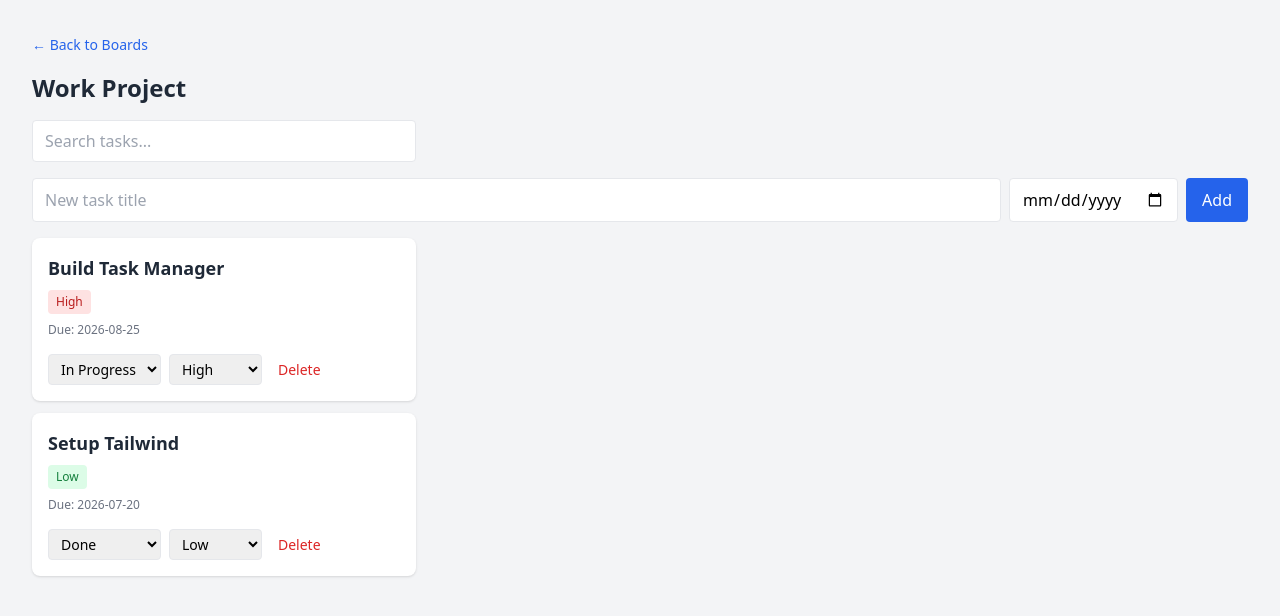
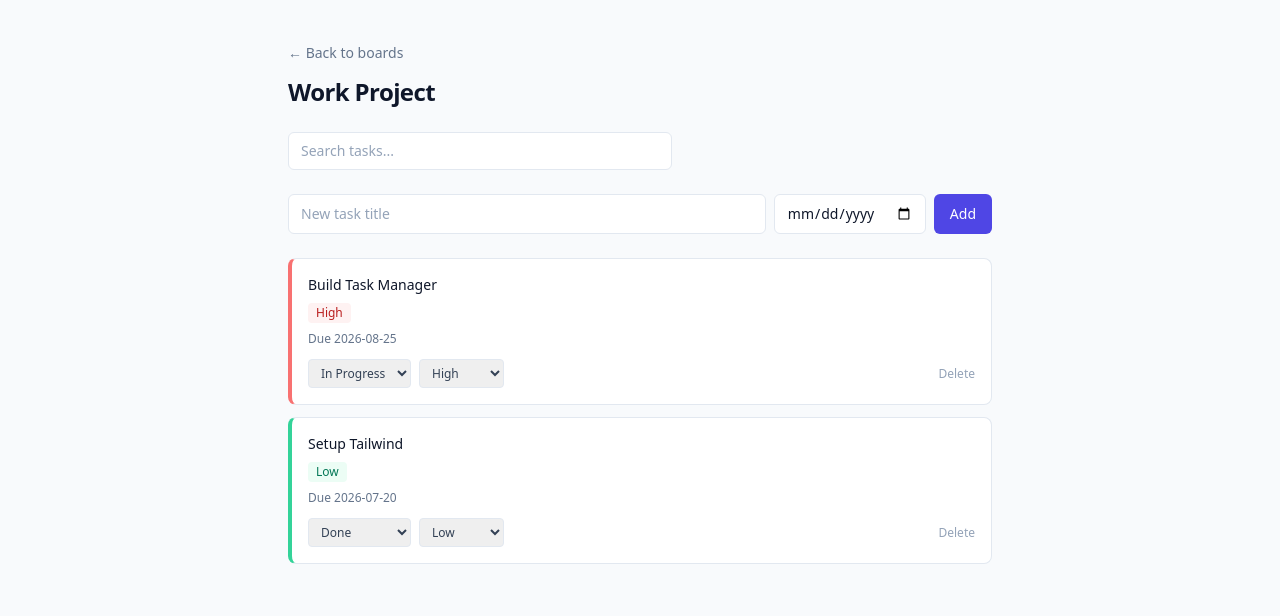
Before and after one commit to Purvjadh/TaskFlow, a React (Vite) app: page /board/1 in a window 1280 px wide. Shown: the top 616 px of the page. Built offline with nearby package versions, Linux system fonts and the light colour scheme.

Commit message:
add new features with fixing bugs

```diff
--- a/src/App.jsx
+++ b/src/App.jsx
@@ -1,75 +1,18 @@
 import {useState} from "react"
-
-
 import { BrowserRouter, Routes, Route } from 'react-router-dom'
 import BoardsPage from "./pages/BoardsPage.jsx"
-import BoardsDetailPage from "./pages/BoardsDetailPage"
+import BoardsDetailPage from "./pages/BoardsDetailPage.jsx"
 import { TaskProvider } from "./context/TaskContext.jsx"
 
 export default function App() {
-   const [tasks,setTasks]=useState([
-    { id: 1, title: "Learn React Hooks", status: "To Do",priority:"Medium", dueDate: "2026-08-05",boardId: 2 },
-    { id: 2, title: "Build Task Manager", status: "In Progress",priority:"High", dueDate: "2026-08-25",boardId: 1  },
-    { id: 3, title: "Setup Tailwind", status: "Done",priority:"Low", dueDate: "2026-07-20",boardId: 1 },
-  ])
 
-  const [boards, setBoards] = useState([
-    { id: 1, name: "Work Project" },
-    { id: 2, name: "Personal" },
-  ])
-
-    function handleDelete(taskId){
-    setTasks(tasks.filter((task) => task.id  !== taskId))
-  }
-
-  function handleAdd(title,newDueDate,boardId){
-     const newTask = {
-      id: Date.now(),
-      title: title,
-      status: "To Do",
-      priority:"Medium",
-      dueDate:newDueDate,
-      boardId:boardId
-    }
-
-    setTasks([...tasks,newTask])
-
-
-  }
-
-  function handleStatusChange(taskId,newStatus){
-    setTasks(tasks.map((task) => task.id == taskId ? {...task,status:newStatus}: task ))
-  }
-
-  function handlePriorityChange(taskId,newPriority){
-    setTasks(
-      tasks.map((task) => (
-        task.id === taskId ? {...task,priority:newPriority}:task
-      ))
-    )
-  }
-
-  function handleAddBoard(boardName) {
-  const newBoard = { id: Date.now(), name: boardName }
-  setBoards([...boards, newBoard])   // Ab kaam karega, kyunki setBoards prop se mila
-}
 
   return(
    <TaskProvider>
       <BrowserRouter>
       <Routes>
-        <Route path="/" element={<BoardsPage boards={boards} setBoards={setBoards} onAddBoard={handleAddBoard}/>} />
-        <Route
-        path="/board/:boardId"
-        element={
-        <BoardsDetailPage
-        boards={boards}
-        tasks={tasks}
-        onDelete={handleDelete}
-        onAdd={handleAdd}
-        onStatusChange={handleStatusChange}
-        onPriorityChange={handlePriorityChange}
-        />} />
+        <Route path="/" element={<BoardsPage />} />
+        <Route path="/board/:boardId" element={<BoardsDetailPage />} />
       </Routes>
    </BrowserRouter>
    </TaskProvider>
--- a/src/components/TaskCard.jsx
+++ b/src/components/TaskCard.jsx
@@ -1,39 +1,72 @@
-function TaskCard({task,onStatusChange,onDelete,onPriorityChange}){
+import { useContext,useState } from "react"
+import TaskContext from "../context/TaskContext.jsx"
 
-function getPriorityColor(priority) {
-  if (priority === "High") return "bg-red-100 text-red-700"
-  if (priority === "Medium") return "bg-yellow-100 text-yellow-700"
-  return "bg-green-100 text-green-700"
+function TaskCard({task}){
+
+const [isEditing, setIsEditing] = useState(false)
+const [editedTitle, setEditedTitle] = useState(task.title)
+
+const{handleDelete,handlePriorityChange,handleStatusChange,handleEditTitle}=useContext(TaskContext)
+
+function getPriorityStyles(priority) {
+  if (priority === "High") return { badge: "bg-red-50 text-red-700", border: "border-l-red-400" }
+  if (priority === "Medium") return { badge: "bg-amber-50 text-amber-700", border: "border-l-amber-400" }
+  return { badge: "bg-emerald-50 text-emerald-700", border: "border-l-emerald-400" }
   }
 
   function isOverdue() {
-    if (!task.dueDate) return false          // agar due date hi nahi di, overdue nahi ho sakta
-    if (task.status === "Done") return false  // jo task khatam ho chuka, wo overdue nahi maana jaata
-    const today = new Date().toISOString().split("T")[0]   // aaj ki date, "YYYY-MM-DD" format mein
-    return task.dueDate < today               // agar due date aaj se pehle hai, overdue hai
+    if (!task.dueDate) return false
+    if (task.status === "Done") return false
+    const today = new Date().toISOString().split("T")[0]
+    return task.dueDate < today
   }
 
+  function handleSaveEdit() {
+    handleEditTitle(task.id, editedTitle)
+    setIsEditing(false)
+  }
+
+  const priorityStyles = getPriorityStyles(task.priority)
 
     return(
-         <div  className="bg-white rounded-lg shadow p-4 max-w-sm mb-3">
+         <div className={`bg-white border border-slate-200 border-l-4 ${priorityStyles.border} rounded-lg p-4 mb-3`}>
 
-        <h3 className="text-lg font-semibold text-gray-800">{task.title}</h3>
+        {isEditing ? (
+          <input
+            type="text"
+            value={editedTitle}
+            onChange={(e) => setEditedTitle(e.target.value)}
+            onBlur={handleSaveEdit}
+            onKeyDown={(e) => e.key === "Enter" && handleSaveEdit()}
+            autoFocus
+            className="text-sm font-medium text-slate-900 border border-indigo-300 rounded px-2 py-1 w-full focus:outline-none focus:ring-1 focus:ring-indigo-500"
+          />
+        ) : (
+          <h3
+            onClick={() => setIsEditing(true)}
+            className="text-sm font-medium text-slate-900 cursor-pointer hover:text-indigo-600"
+          >
+            {task.title}
+          </h3>
+        )}
 
-        <span className={`inline-block text-xs px-2 py-1 rounded mt-2 ${getPriorityColor(task.priority)}`}>
+
+
+        <span className={`inline-block text-xs font-medium px-2 py-0.5 rounded mt-2 ${priorityStyles.badge}`}>
              {task.priority}
         </span>
 
          {task.dueDate && (
-        <p className={`text-xs mt-2 ${isOverdue() ? "text-red-600 font-semibold" : "text-gray-500"}`}>
-          Due: {task.dueDate} {isOverdue() && "(Overdue)"}
+        <p className={`text-xs mt-2 ${isOverdue() ? "text-red-600 font-medium" : "text-slate-500"}`}>
+          Due {task.dueDate} {isOverdue() && "· Overdue"}
         </p>
       )}
 
-        <div className="flex items-center gap-2 mt-2">
+        <div className="flex items-center gap-2 mt-3">
         <select
             value={task.status}
-            onChange={(e) => onStatusChange(task.id,e.target.value) }
-            className="mt-2 text-sm border rounded px-2 py-1"
+            onChange={(e) => handleStatusChange(task.id,e.target.value) }
+            className="text-xs border border-slate-200 rounded px-2 py-1 text-slate-700 focus:outline-none focus:ring-1 focus:ring-indigo-500"
             >
             <option value="To Do">To Do</option>
             <option value="In Progress">In Progress</option>
@@ -42,19 +75,18 @@ function getPriorityColor(priority) {
 
          <select
          value={task.priority}
-         onChange={(e) => onPriorityChange(task.id,e.target.value) }
-         className="mt-2 text-sm border rounded px-2 py-1"
+         onChange={(e) => handlePriorityChange(task.id,e.target.value) }
+         className="text-xs border border-slate-200 rounded px-2 py-1 text-slate-700 focus:outline-none focus:ring-1 focus:ring-indigo-500"
         >
           <option value="Low">Low</option>
           <option value="Medium">Medium</option>
           <option value="High">High</option>
         </select>
 
-
-
-        <button onClick={() => onDelete(task.id)} className="mt-2 ml-2 text-sm text-red-600 hover:text-red-800">Delete</button>
+        <button onClick={() => handleDelete(task.id)} className="ml-auto text-xs text-slate-400 hover:text-red-600 transition-colors">
+          Delete
+        </button>
         </div>
-
 
           </div>
     )
--- a/src/components/TaskForm.jsx
+++ b/src/components/TaskForm.jsx
@@ -1,36 +1,48 @@
-import { useState } from "react"
+import { useContext, useState } from "react"
+import TaskContext from "../context/TaskContext.jsx"
 
 function TaskForm({onAddTask}){
      const [newTaskTitle, setNewTaskTitle] = useState("")
-      const [ newDueDate,setNewDueDate] = useState("")
+     const [newDueDate,setNewDueDate] = useState("")
+     const [error, setError] = useState("")
 
      function handleAddTask(){
+       if (!newTaskTitle.trim()) {
+         setError("Task title can't be empty")
+         return
+       }
        onAddTask(newTaskTitle,newDueDate)
        setNewTaskTitle("")
        setNewDueDate("")
+       setError("")
+     }
+
+     function handleTitleChange(e) {
+       setNewTaskTitle(e.target.value)
+       if (error) setError("")
      }
 
     return(
-       <div className="mb-4 flex gap-2">
+       <div className="mb-6">
+         <div className="flex gap-2">
           <input
           type="text"
           value={newTaskTitle}
           placeholder="New task title"
-        className="border rounded px-3 py-2 flex-1"
-        onChange={(e) => {setNewTaskTitle(e.target.value)}}
-        >
-
-        </input>
+          className={`border rounded-md px-3 py-2 text-sm text-slate-900 placeholder:text-slate-400 focus:outline-none focus:ring-2 focus:ring-indigo-500 focus:border-transparent flex-1 ${error ? "border-red-300" : "border-slate-200"}`}
+          onChange={handleTitleChange}
+          />
 
           <input
             type="date"
             value={newDueDate}
             onChange={(e) => setNewDueDate(e.target.value)}
-        className="border rounded px-3 py-2"
+            className="border border-slate-200 rounded-md px-3 py-2 text-sm text-slate-900 focus:outline-none focus:ring-2 focus:ring-indigo-500 focus:border-transparent"
           />
-        <button  className="bg-blue-600 text-white px-4 py-2 rounded" onClick={handleAddTask}>Add</button>
+            <button className="bg-indigo-600 text-white text-sm font-medium px-4 py-2 rounded-md hover:bg-indigo-700 transition-colors" onClick={handleAddTask}>Add</button>
          </div>
-
+         {error && <p className="text-xs text-red-600 mt-1">{error}</p>}
+       </div>
     )
 }
 
--- a/src/components/TaskList.jsx
+++ b/src/components/TaskList.jsx
@@ -1,16 +1,13 @@
 import TaskCard from "./TaskCard.jsx"
 
-function TaskList({onDelete,onPriorityChange,onStatusChange,tasks}){
+function TaskList({tasks}){
     return(
-        <div>
+        <div className="space-y-3">
         {
         tasks.map((task) =>(
           <TaskCard
             task={task}
             key={task.id}
-            onStatusChange={onStatusChange}
-            onDelete={onDelete}
-            onPriorityChange={onPriorityChange}
           />
         ))
       }
--- a/src/context/TaskContext.jsx
+++ b/src/context/TaskContext.jsx
@@ -1,20 +1,36 @@
 import { createContext } from "react";
-import { useState } from "react";
+import { useState,useEffect } from "react";
 const TaskContext=createContext(null)
 
 
 
 export function TaskProvider({ children }) {
-  const [tasks, setTasks] = useState([
-    { id: 1, title: "Learn React Hooks", status: "To Do", priority: "Medium", dueDate: "2026-08-05", boardId: 2 },
-    { id: 2, title: "Build Task Manager", status: "In Progress", priority: "High", dueDate: "2026-08-25", boardId: 1 },
-    { id: 3, title: "Setup Tailwind", status: "Done", priority: "Low", dueDate: "2026-07-20", boardId: 1 },
-  ])
+  const [tasks, setTasks] = useState(() => {
+    const saved = localStorage.getItem("taskflow-tasks")
+    return saved ? JSON.parse(saved) : [
+      { id: 1, title: "Learn React Hooks", status: "To Do", priority: "Medium", dueDate: "2026-08-05", boardId: 2 },
+      { id: 2, title: "Build Task Manager", status: "In Progress", priority: "High", dueDate: "2026-08-25", boardId: 1 },
+      { id: 3, title: "Setup Tailwind", status: "Done", priority: "Low", dueDate: "2026-07-20", boardId: 1 },
+    ]
+  })
 
-  const [boards, setBoards] = useState([
-    { id: 1, name: "Work Project" },
-    { id: 2, name: "Personal" },
-  ])
+
+
+  const [boards, setBoards] = useState(() => {
+    const saved = localStorage.getItem("taskflow-boards")
+    return saved ? JSON.parse(saved) : [
+      { id: 1, name: "Work Project" },
+      { id: 2, name: "Personal" },
+    ]
+  })
+
+  useEffect(() => {
+  localStorage.setItem("taskflow-tasks", JSON.stringify(tasks))
+}, [tasks])
+
+useEffect(() => {
+  localStorage.setItem("taskflow-boards", JSON.stringify(boards))
+}, [boards])
 
   function handleDelete(taskId) {
     setTasks(tasks.filter((task) => task.id !== taskId))
@@ -55,6 +71,14 @@ export function TaskProvider({ children }) {
   setBoards([...boards, newBoard])
 }
 
+function handleEditTitle(taskId, newTitle) {
+  setTasks(tasks.map((task) => task.id === taskId ? { ...task, title: newTitle } : task))
+}
+
+function handleDeleteBoard(boardId) {
+  setBoards(boards.filter((board) => board.id !== boardId))
+  setTasks(tasks.filter((task) => task.boardId !== boardId))
+}
 
   const value = {
     tasks,
@@ -63,7 +87,9 @@ export function TaskProvider({ children }) {
     handleAdd,
     handleStatusChange,
     handlePriorityChange,
-    handleAddBoard
+    handleAddBoard,
+    handleEditTitle,
+    handleDeleteBoard
   }
 
   return (
--- a/src/pages/BoardsDetailPage.jsx
+++ b/src/pages/BoardsDetailPage.jsx
@@ -1,57 +1,69 @@
-import {useState} from "react"
-
+import {useState,useContext} from "react"
 import TaskForm from "../components/TaskForm.jsx"
 import TaskList from "../components/TaskList.jsx"
 import { useParams } from "react-router-dom"
 import { Link } from "react-router-dom"
+import TaskContext from "../context/TaskContext.jsx"
 
-export default function BoardsDetailPage ({boards,tasks,onDelete,onAdd,onStatusChange,onPriorityChange}){
+export default function BoardsDetailPage (){
     const { boardId } = useParams()
+
+    const{tasks,boards,handleAdd}=useContext(TaskContext)
 
     const currentBoard = boards.find((b) => b.id === Number(boardId))
 
-
     const [searchText, setSearchText] = useState("")
 
-
-
     const tasksForThisBoard = tasks.filter((task) => task.boardId === Number(boardId))
-
 
     const filteredTasks = tasksForThisBoard.filter((task) =>
         task.title.toLowerCase().includes(searchText.toLowerCase())
     )
 
-function handleAddTask (){
-    onAdd(Number(boardId))
+    function handleAddTask (title,dueDate){
+        handleAdd(title,dueDate,Number(boardId))
     }
 
   return (
+    <div className="min-h-screen bg-slate-50">
+      <div className="max-w-3xl mx-auto px-8 py-10">
 
+        <Link to="/" className="text-sm text-slate-500 hover:text-indigo-600 transition-colors">
+          &larr; Back to boards
+        </Link>
 
-<div className="min-h-screen bg-gray-100 p-8">
-    <Link to="/" className="text-blue-600 text-sm">&larr; Back to Boards</Link>
-      <h1 className="text-2xl font-bold text-gray-800 my-4">{currentBoard?.name}</h1>
+        <h1 className="text-2xl font-semibold tracking-tight text-slate-900 mt-3 mb-6">
+          {currentBoard?.name}
+        </h1>
+
         <input
           type="text"
           value={searchText}
           onChange={(e) => setSearchText(e.target.value)}
           placeholder="Search tasks..."
-      className="border rounded px-3 py-2 mb-4 w-full max-w-sm"
-    />
-       <TaskForm
-       onAddTask={handleAddTask}
+          className="border border-slate-200 rounded-md px-3 py-2 text-sm text-slate-900 placeholder:text-slate-400 focus:outline-none focus:ring-2 focus:ring-indigo-500 focus:border-transparent mb-6 w-full max-w-sm"
         />
 
+        <div className="mb-6">
+          <TaskForm onAddTask={handleAddTask} />
+        </div>
 
-      <TaskList
-        tasks={filteredTasks}
-        onDelete={onDelete}
-        onStatusChange={onStatusChange}
-        onPriorityChange={onPriorityChange}
-      />
-
-
+            {
+            filteredTasks.length === 0 ? (
+                <div className="text-center py-16 border border-dashed border-slate-200 rounded-lg">
+                  <div className="text-3xl mb-2">📋</div>
+                  <p className="text-sm font-medium text-slate-700">
+                    {searchText ? "No matching tasks" : "No tasks yet"}
+                  </p>
+                  <p className="text-xs text-slate-400 mt-1">
+                    {searchText ? "Try a different search term." : "Add your first task using the form above."}
+                  </p>
+                </div>
+                ) : (
+                  <TaskList tasks={filteredTasks} />
+              )
+            }
+      </div>
     </div>
   )
 }
--- a/src/pages/BoardsPage.jsx
+++ b/src/pages/BoardsPage.jsx
@@ -1,47 +1,104 @@
 import { Link } from "react-router-dom"
-import { useState } from "react"
+import { useState, useContext } from "react"
+import TaskContext from "../context/TaskContext.jsx"
 
-function BoardsPage({ boards,onAddBoard }) {
+function BoardsPage() {
 
   const [newBoardName, setNewBoardName] = useState("")
 
-function handleAddBoard() {
-    onAddBoard(newBoardName)
-    setNewBoardName("")
+  const { boards, handleAddBoard,handleDeleteBoard } = useContext(TaskContext)
+
+  const [error, setError] = useState("")
+
+  function handleNameChange(e) {
+  setNewBoardName(e.target.value)
+  if (error) setError("")
 }
 
 
+  function handleBoard() {
+     if (!newBoardName.trim()) {
+      setError("Board name can't be empty")
+      return
+    }
+
+
+    handleAddBoard(newBoardName)
+    setNewBoardName("")
+    setError("")
+  }
+
+
+
   return (
-    <div className="min-h-screen bg-gray-100 p-8">
-      <h1 className="text-2xl font-bold text-gray-800 mb-4">TaskFlow</h1>
+    <div className="min-h-screen bg-slate-50">
+      <div className="max-w-5xl mx-auto px-8 py-10">
 
-      <div className="mb-4 flex gap-2">
+        <h1 className="text-2xl font-semibold tracking-tight text-slate-900 mb-8">
+          TaskFlow
+        </h1>
+
+       <div className="mb-8">
+        <div className=" flex gap-2">
           <input
             type="text"
             value={newBoardName}
-          onChange={(e) => setNewBoardName(e.target.value)}
+            onChange={handleNameChange}
             placeholder="New board name"
-          className="border rounded px-3 py-2"
+            className={`border rounded-md px-3 py-2 text-sm text-slate-900 placeholder:text-slate-400 focus:outline-none focus:ring-2 focus:ring-indigo-500 focus:border-transparent w-64 ${error ? "border-red-300" : "border-slate-200"}`}
           />
+
           <button
-          onClick={handleAddBoard}
-          className="bg-blue-600 text-white px-4 py-2 rounded"
+            onClick={handleBoard}
+            className="bg-indigo-600 text-white text-sm font-medium px-4 py-2 rounded-md hover:bg-indigo-700 transition-colors"
           >
             Add Board
           </button>
+
+        </div>
+
+         {error && <p className="text-xs text-red-600 mt-1">{error}</p>}
        </div>
 
 
-      <div className="flex gap-4">
+        {boards.length === 0 ? (
+            <div className="text-center py-20 border border-dashed border-slate-200 rounded-lg">
+              <div className="text-3xl mb-2">🗂️</div>
+              <p className="text-sm font-medium text-slate-700">No boards yet</p>
+              <p className="text-xs text-slate-400 mt-1">Create your first board using the form above.</p>
+            </div>
+        ) : (
+
+            <div className="grid grid-cols-1 sm:grid-cols-2 md:grid-cols-3 gap-4">
          {boards.map((board) => (
+                <div
+                  key={board.id}
+                  className="relative bg-white border border-slate-200 rounded-lg hover:border-indigo-300 hover:shadow-sm transition-all"
+                >
                   <Link
-            key={board.id}
                     to={`/board/${board.id}`}
-            className="bg-white rounded-lg shadow p-6 hover:shadow-md"
+                    className="block p-6"
                   >
-            {board.name}
+                    <span className="text-slate-900 font-medium">{board.name}</span>
+
+
                   </Link>
+
+                   <button
+                    onClick={() => handleDeleteBoard(board.id)}
+                    className="absolute top-2 right-2 text-xs text-slate-400 hover:text-red-600 transition-colors"
+                  >
+                    ✕
+                  </button>
+
+
+                </div>
       ))}
+        </div>
+
+  )}
+
+
       </div>
     </div>
   )
```
Lines whose indentation alone changed are shown as unchanged.
